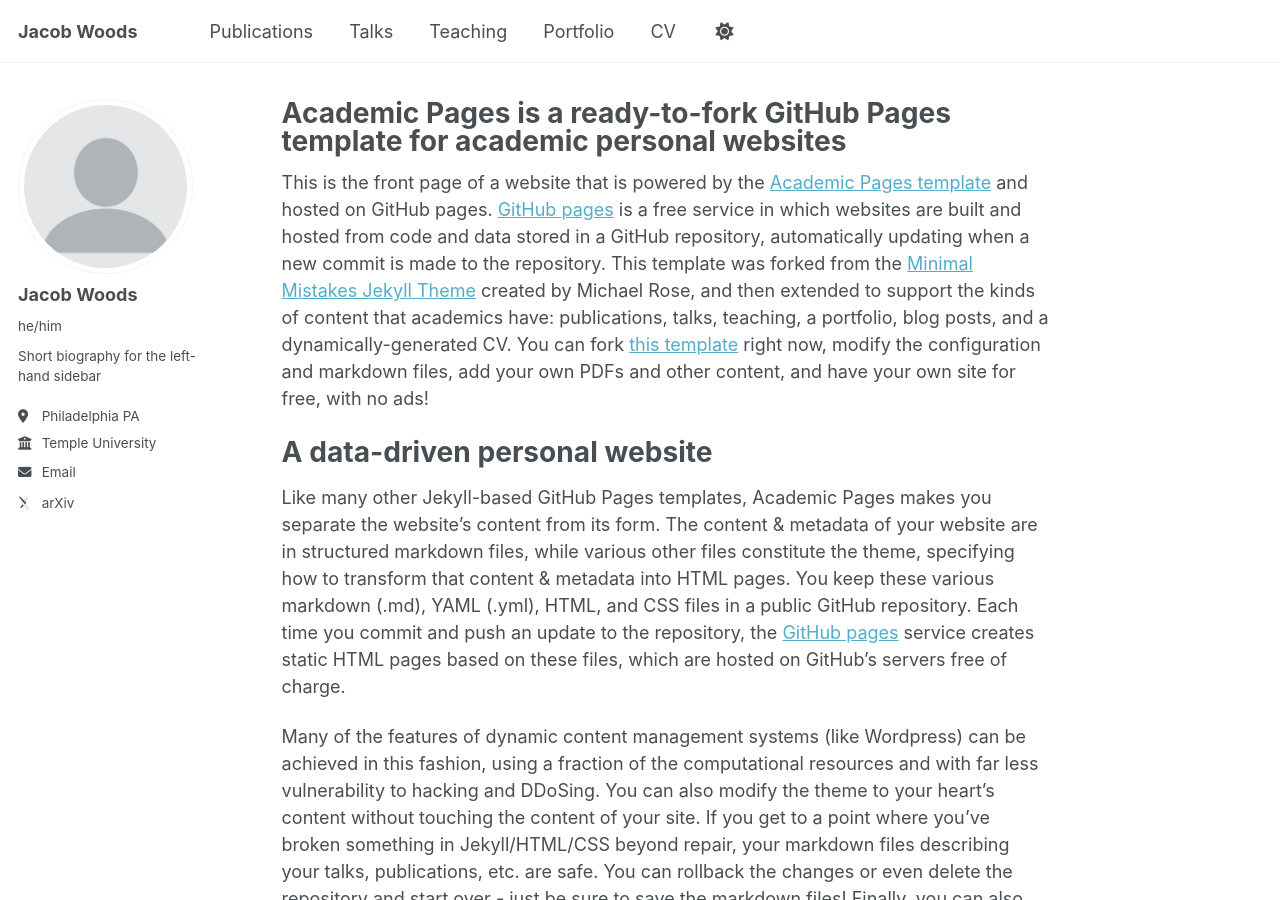
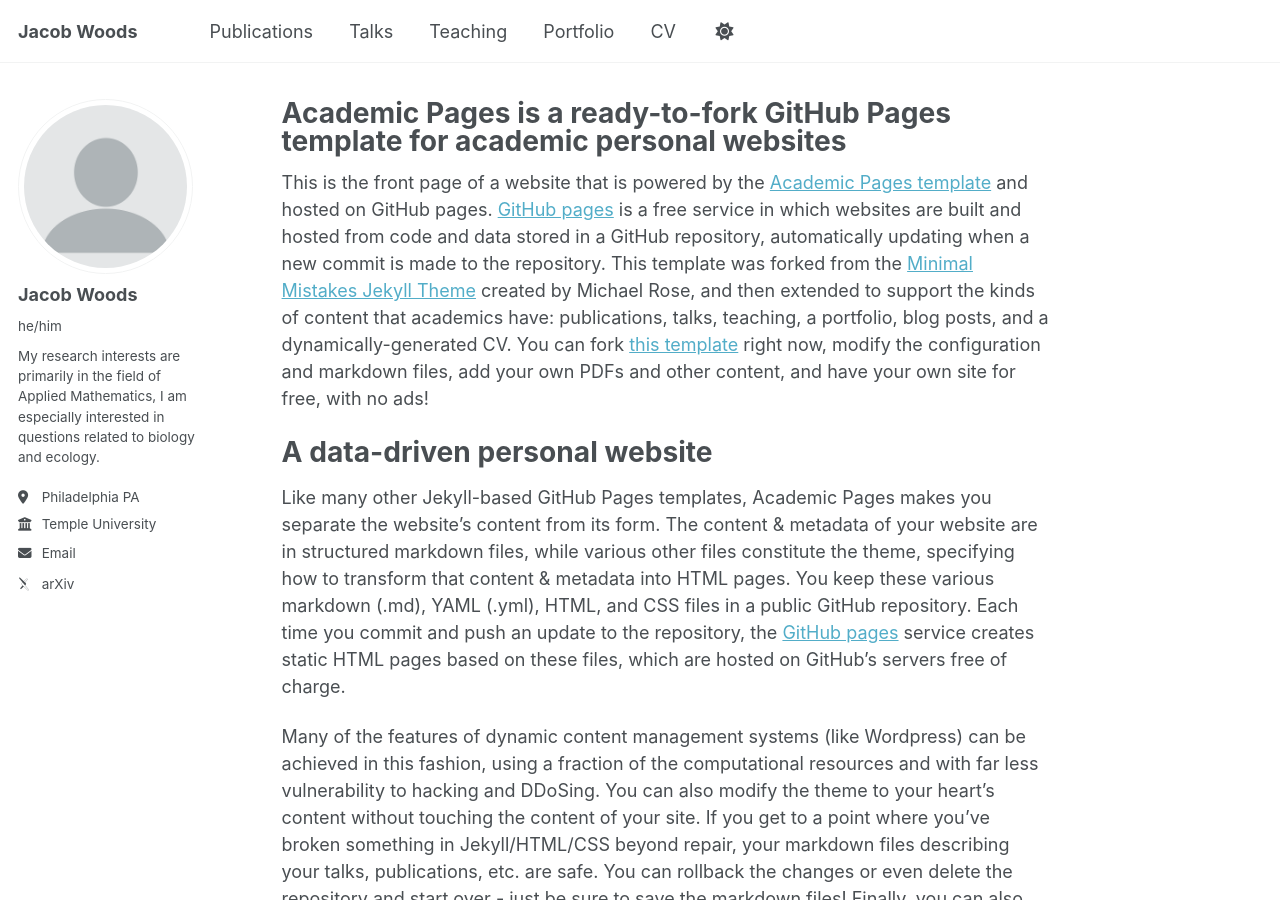
Before and after one commit to JacobWoods/JacobWoods.github.io, a Jekyll site: the page built from _pages/about.md, in a window 1280 px wide and 900 px high. Built offline with Jekyll 4.4.1, drawn with Linux system fonts in a browser that asks for light colours; some web fonts are replaced.

Commit message:
Update _config.yml

```diff
--- a/_config.yml
+++ b/_config.yml
@@ -25,7 +25,7 @@ author:
   avatar           : "profile.png"
   name             : "Jacob Woods"
   pronouns         : "he/him"
-  bio              : "Short biography for the left-hand sidebar"
+  bio              : "My research interests are primarily in the field of Applied Mathematics, I am especially interested in questions related to biology and ecology."
   location         : "Philadelphia PA"
   employer         : "Temple University"
   uri              : # URL
```
